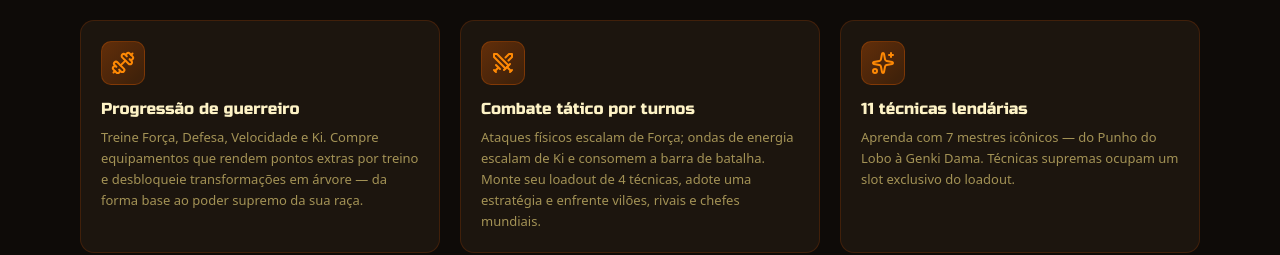
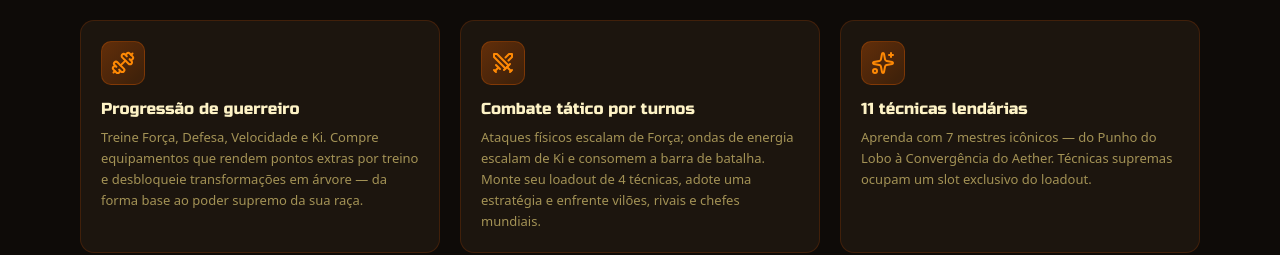
Before and after one commit to kikajima/mysticwarriors, a Next.js app: page / in a window 1280 px wide. Shown: the part 1400-1655 px from the top of the page. Built offline with nearby package versions, Linux system fonts and the light colour scheme; no server answers; the database is empty.

Commit message:
rebrand stage 3: update technique and master references

```diff
--- a/src/app/page.tsx
+++ b/src/app/page.tsx
@@ -117,7 +117,7 @@ export default function LandingPage() {
             <Feature
               icon={<Sparkles className="w-6 h-6" />}
               title={`${TECHNIQUES.length} técnicas lendárias`}
-              text={`Aprenda com ${TRAINING_MASTERS.length} mestres icônicos — do Punho do Lobo à Genki Dama. Técnicas supremas ocupam um slot exclusivo do loadout.`}
+              text={`Aprenda com ${TRAINING_MASTERS.length} mestres icônicos — do Punho do Lobo à Convergência do Aether. Técnicas supremas ocupam um slot exclusivo do loadout.`}
             />
             <Feature
               icon={<Map className="w-6 h-6" />}
```
